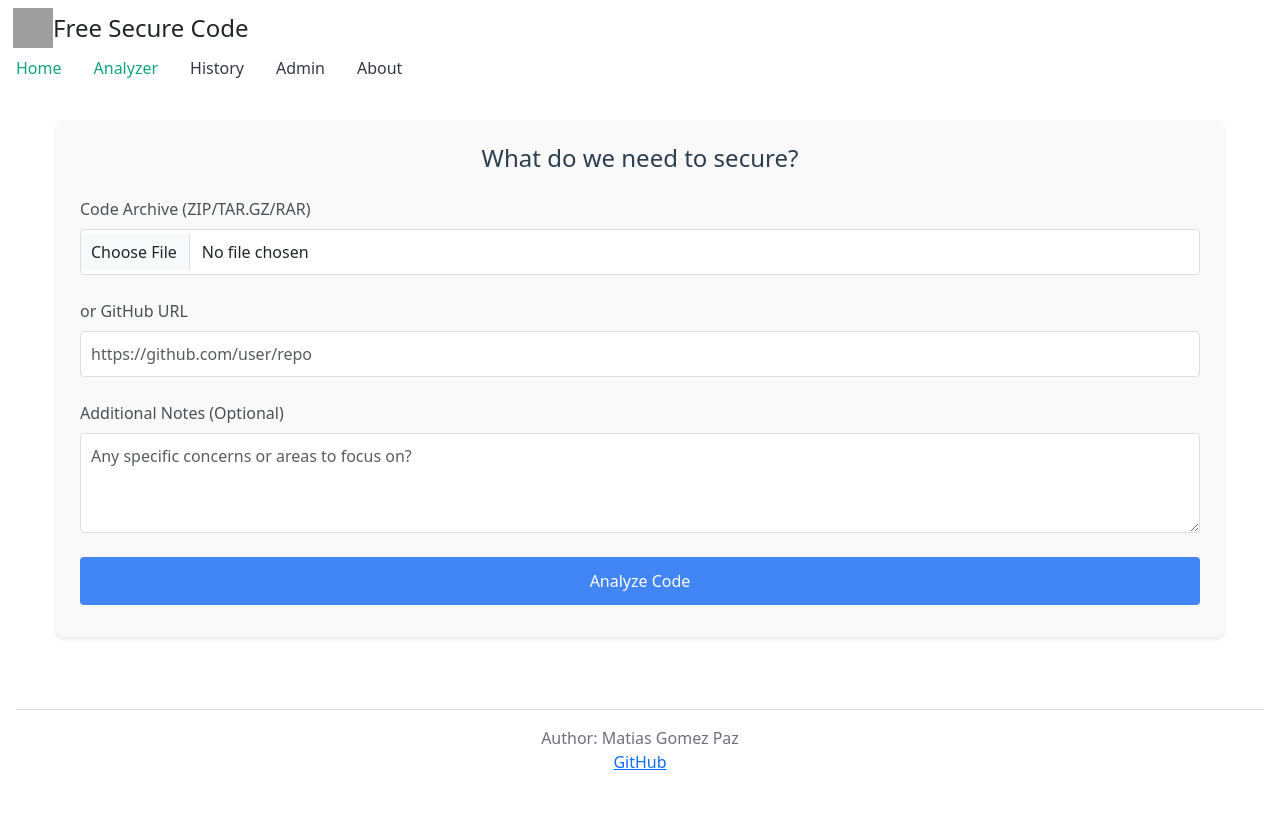
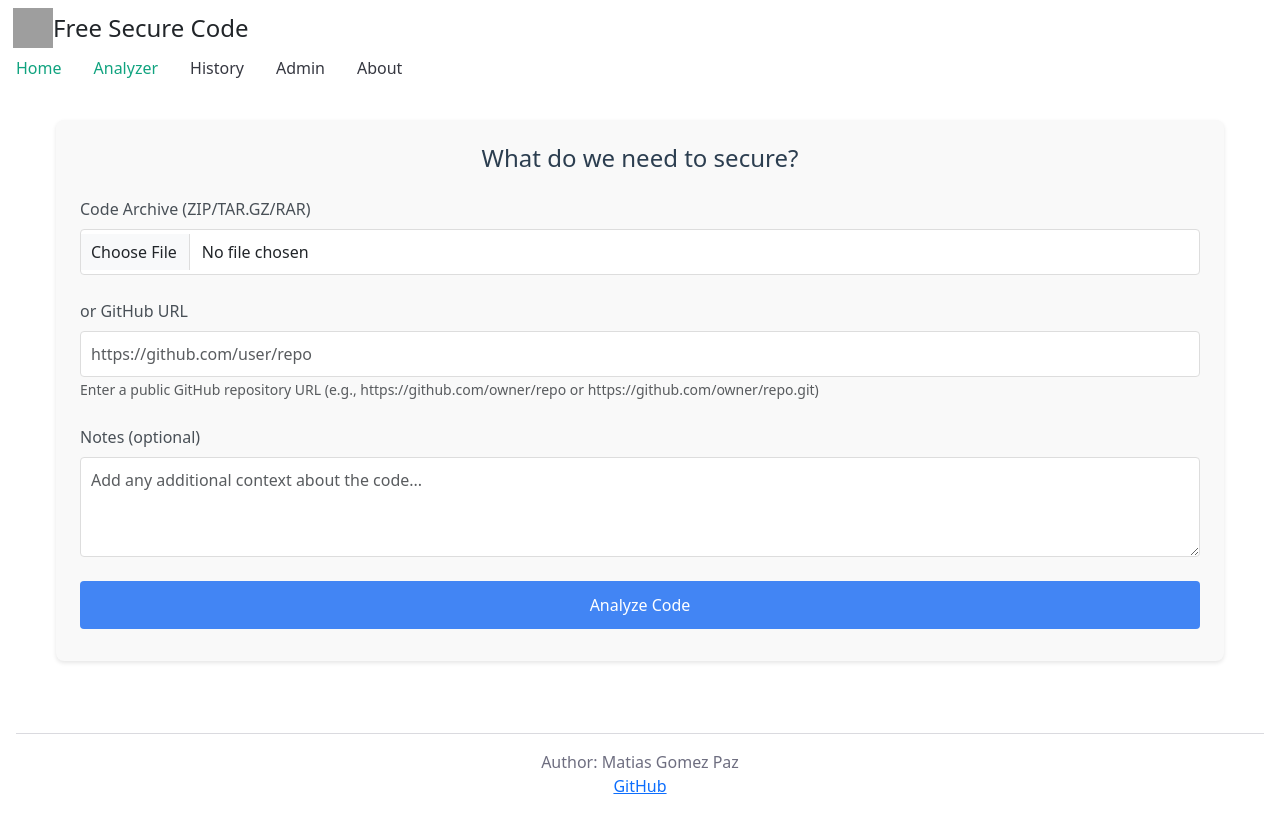
Before and after one commit to mgomezpaz/startup, a React (Vite) app: page /analyzer in a window 1280 px wide. Built offline with nearby package versions, Linux system fonts and the light colour scheme; sample sign-in values are in the browser's storage; grey boxes are pictures that could not be loaded.

Commit message:
Improve error messages for GitHub

```diff
--- a/src/analyzer/analyzer.jsx
+++ b/src/analyzer/analyzer.jsx
@@ -3,6 +3,15 @@ import './analyzer.css';
 
 const MAX_FILE_SIZE = 25 * 1024 * 1024; // 25MB
 const ALLOWED_FILE_TYPES = ['.zip', '.tar.gz', '.rar'];
+
+const validateGitHubUrl = (url) => {
+  if (!url) return null;
+  const githubUrlRegex = /^https:\/\/github\.com\/[a-zA-Z0-9-]+\/[a-zA-Z0-9-_.]+(\.git)?(\/)?$/;
+  if (!githubUrlRegex.test(url)) {
+    return 'Please enter a valid GitHub repository URL (e.g., https://github.com/owner/repo or https://github.com/owner/repo.git)';
+  }
+  return null;
+};
 
 export function Analyzer({ userName }) {
   const [file, setFile] = React.useState(null);
@@ -175,6 +184,14 @@ export function Analyzer({ userName }) {
       return;
     }
 
+    if (repoUrl) {
+      const urlError = validateGitHubUrl(repoUrl);
+      if (urlError) {
+        setError(urlError);
+        return;
+      }
+    }
+
     try {
       await startAnalysis();
     } catch (error) {
@@ -221,27 +238,27 @@ export function Analyzer({ userName }) {
               className="form-control"
               placeholder="https://github.com/user/repo"
               value={repoUrl}
-              onChange={(e) => setRepoUrl(e.target.value)}
+              onChange={(e) => {
+                setRepoUrl(e.target.value);
+                setError(null);
+              }}
             />
+            <small className="text-muted">
+              Enter a public GitHub repository URL (e.g., https://github.com/owner/repo or https://github.com/owner/repo.git)
+            </small>
           </div>
 
           <div className="upload-option">
-            <label htmlFor="notes">Additional Notes (Optional)</label>
+            <label htmlFor="notes">Notes (optional)</label>
             <textarea
               id="notes"
               className="form-control"
               rows="3"
               value={notes}
               onChange={(e) => setNotes(e.target.value)}
-              placeholder="Any specific concerns or areas to focus on?"
+              placeholder="Add any additional context about the code..."
             />
           </div>
-
-          {error && (
-            <div className="alert alert-danger" role="alert">
-              {error}
-            </div>
-          )}
 
           <div className="upload-option">
             <button
@@ -252,6 +269,12 @@ export function Analyzer({ userName }) {
               {isAnalyzing ? 'Analyzing...' : 'Analyze Code'}
             </button>
           </div>
+
+          {error && (
+            <div className="alert alert-danger mt-3">
+              {error}
+            </div>
+          )}
         </form>
       </div>
 
```
Also changed, not shown: 2 other files (tests, documents, lock files or other folders).
